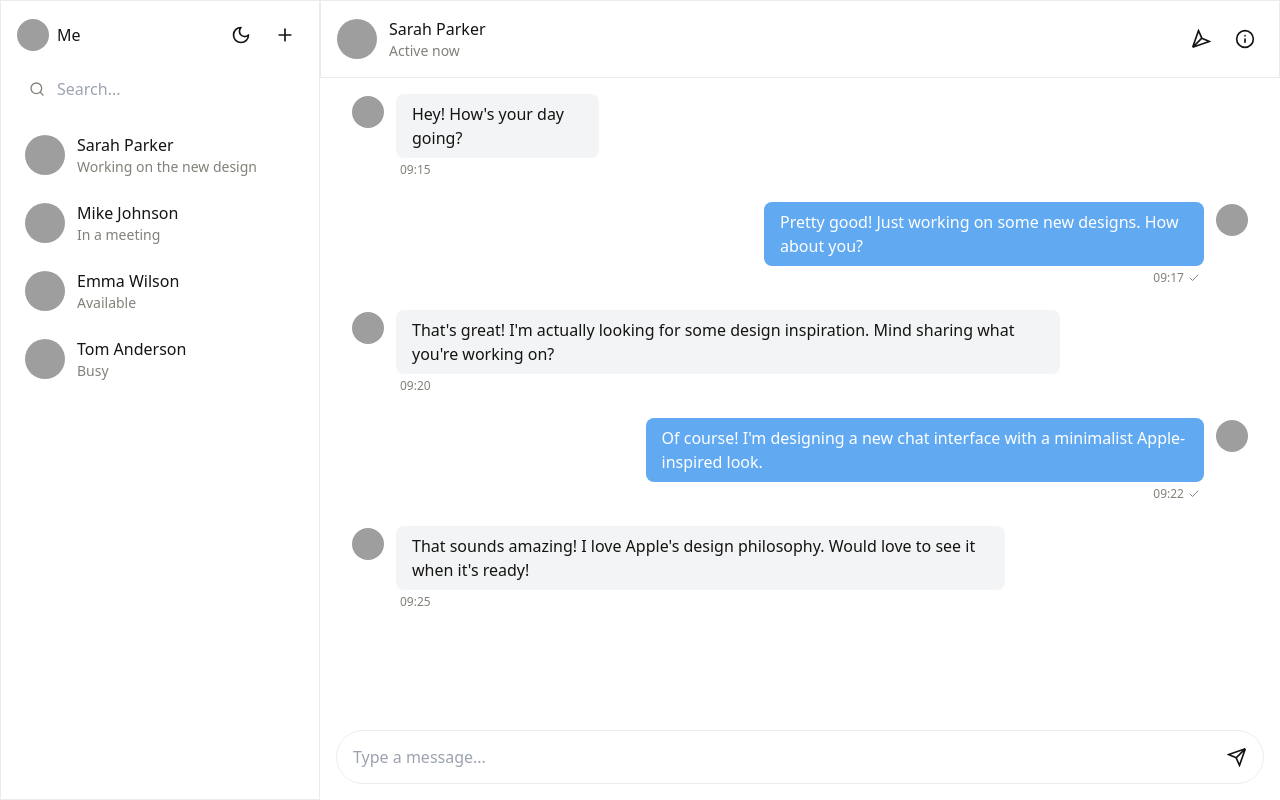
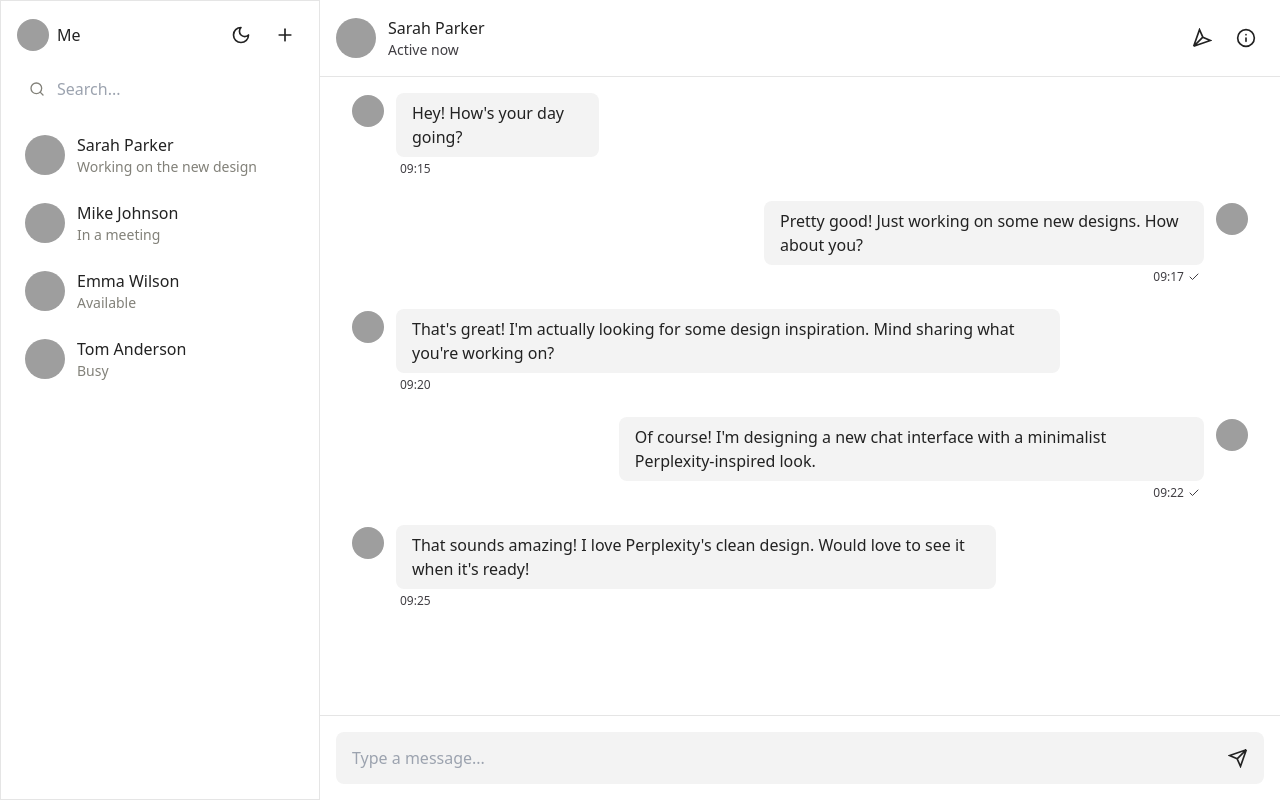
Before and after one commit to haji-r/m-522833, a React (Vite) app: page / in a window 1280 px wide. Built offline with nearby package versions, Linux system fonts and the light colour scheme; grey boxes are pictures that could not be loaded.

Commit message:
Implement Perplexity UI
Refactor the UI to match the style of the Perplexity interface.  This commit does not specify the exact implementation details.

```diff
--- a/src/components/ChatMessages.tsx
+++ b/src/components/ChatMessages.tsx
@@ -17,8 +17,8 @@ const initialMessages: Message[] = [
   { id: "1", content: "Hey! How's your day going?", sender: "other", timestamp: "09:15", read: true },
   { id: "2", content: "Pretty good! Just working on some new designs. How about you?", sender: "me", timestamp: "09:17", read: true },
   { id: "3", content: "That's great! I'm actually looking for some design inspiration. Mind sharing what you're working on?", sender: "other", timestamp: "09:20", read: true },
-  { id: "4", content: "Of course! I'm designing a new chat interface with a minimalist Apple-inspired look.", sender: "me", timestamp: "09:22", read: true },
-  { id: "5", content: "That sounds amazing! I love Apple's design philosophy. Would love to see it when it's ready!", sender: "other", timestamp: "09:25", read: true },
+  { id: "4", content: "Of course! I'm designing a new chat interface with a minimalist Perplexity-inspired look.", sender: "me", timestamp: "09:22", read: true },
+  { id: "5", content: "That sounds amazing! I love Perplexity's clean design. Would love to see it when it's ready!", sender: "other", timestamp: "09:25", read: true },
 ];
 
 export const ChatMessages = () => {
@@ -95,32 +95,32 @@ export const ChatMessages = () => {
 
   return (
     <div className="flex-1 flex flex-col h-screen">
-      <div className="glass p-4 flex items-center justify-between">
+      <div className="bg-[var(--background)] border-b border-[var(--border)] p-4 flex items-center justify-between">
         <div className="flex items-center gap-3">
           <Avatar className="w-10 h-10">
             <img src="https://images.unsplash.com/photo-1581091226825-a6a2a5aee158" alt="User" className="object-cover" />
           </Avatar>
           <div>
-            <div className="font-medium">Sarah Parker</div>
-            <div className="text-sm text-muted">Active now</div>
+            <div className="font-medium text-[var(--foreground)]">Sarah Parker</div>
+            <div className="text-sm text-[var(--muted)]">Active now</div>
           </div>
         </div>
         <div className="flex items-center gap-2">
           <button
             onClick={simulateReceiveMessage}
-            className="p-2 hover:bg-white/5 rounded-full transition-colors"
+            className="p-2 hover:bg-[var(--message-bg)] rounded-full transition-colors"
           >
             <svg className="w-5 h-5" viewBox="0 0 24 24" fill="none" stroke="currentColor" strokeWidth="2">
               <path d="M22 2L11 13M22 2L15 22L11 13M22 2L2 9L11 13" transform="rotate(180 12 12)" />
             </svg>
           </button>
-          <button className="p-2 hover:bg-white/5 rounded-full transition-colors">
+          <button className="p-2 hover:bg-[var(--message-bg)] rounded-full transition-colors">
             <Info className="w-5 h-5" />
           </button>
         </div>
       </div>
 
-      <div className="flex-1 overflow-y-auto py-4 space-y-6 px-4 md:px-8 scrollbar-hide">
+      <div className="flex-1 overflow-y-auto py-4 space-y-6 px-4 md:px-8 scrollbar-hide bg-[var(--background)]">
         {messages.map((message, index) => {
           const isFirstInGroup = index === 0 || messages[index - 1].sender !== message.sender;
           const isLastInGroup = index === messages.length - 1 || messages[index + 1].sender !== message.sender;
@@ -144,20 +144,20 @@ export const ChatMessages = () => {
               )}
               <div className={`flex flex-col ${message.sender === "me" ? "items-end" : "items-start"}`}>
                 <div
-                  className={`relative px-4 py-2 rounded-lg max-w-[85%] ${
+                  className={`px-4 py-2 rounded-lg max-w-[85%] ${
                     message.sender === "me"
-                      ? "bg-accent text-white"
+                      ? "bg-[var(--bubble-sent)] text-[var(--foreground)]"
                       : "bg-[var(--message-bg)] text-[var(--foreground)]"
                   } ${message.sending ? "opacity-70" : ""}`}
                 >
                   {message.content}
                 </div>
                 {isLastInGroup && (
-                  <div className="flex items-center gap-1 text-xs text-muted mt-1 px-1">
+                  <div className="flex items-center gap-1 text-xs text-[var(--muted)] mt-1 px-1">
                     {message.timestamp}
                     {message.sender === "me" && (
                       message.sending ? (
-                        <div className="w-3 h-3 rounded-full bg-white/20 animate-pulse" />
+                        <div className="w-3 h-3 rounded-full bg-[var(--muted)] animate-pulse" />
                       ) : (
                         message.read && <Check className="w-3 h-3" />
                       )
@@ -171,19 +171,19 @@ export const ChatMessages = () => {
         <div ref={messagesEndRef} />
       </div>
 
-      <form onSubmit={handleSendMessage} className="p-4">
-        <div className="glass rounded-full p-2 flex items-center gap-2">
+      <form onSubmit={handleSendMessage} className="p-4 bg-[var(--background)] border-t border-[var(--border)]">
+        <div className="flex items-center gap-2 bg-[var(--message-bg)] rounded-lg p-2">
           <input
             type="text"
             placeholder="Type a message..."
-            className="flex-1 bg-transparent outline-none px-2"
+            className="flex-1 bg-transparent outline-none px-2 text-[var(--foreground)]"
             value={newMessage}
             onChange={(e) => setNewMessage(e.target.value)}
             disabled={isSending}
           />
           <button
             type="submit"
-            className={`p-2 hover:bg-white/5 rounded-full transition-colors ${isSending ? 'opacity-50 cursor-not-allowed' : ''}`}
+            className={`p-2 hover:bg-[var(--border)] rounded-full transition-colors ${isSending ? 'opacity-50 cursor-not-allowed' : ''}`}
             disabled={isSending}
           >
             <svg className="w-5 h-5" viewBox="0 0 24 24" fill="none" stroke="currentColor" strokeWidth="2">
--- a/src/index.css
+++ b/src/index.css
@@ -6,11 +6,11 @@
 @layer base {
   :root {
     --background: #FFFFFF;
-    --foreground: #141413;
-    --muted: #666666;
-    --message-bg: #F3F4F6;
-    --bubble-sent: #61AAF2;
-    --border: #00000014;
+    --foreground: #222222;
+    --muted: #403E43;
+    --message-bg: #F3F3F3;
+    --bubble-sent: #F3F3F3;
+    --border: #E5E5E5;
   }
 
   :root[class~="dark"] {
@@ -18,7 +18,7 @@
     --foreground: #FAFAF8;
     --muted: #828179;
     --message-bg: #2D3135;
-    --bubble-sent: #61AAF2;
+    --bubble-sent: #2D3135;
     --border: #ffffff14;
   }
 
```
